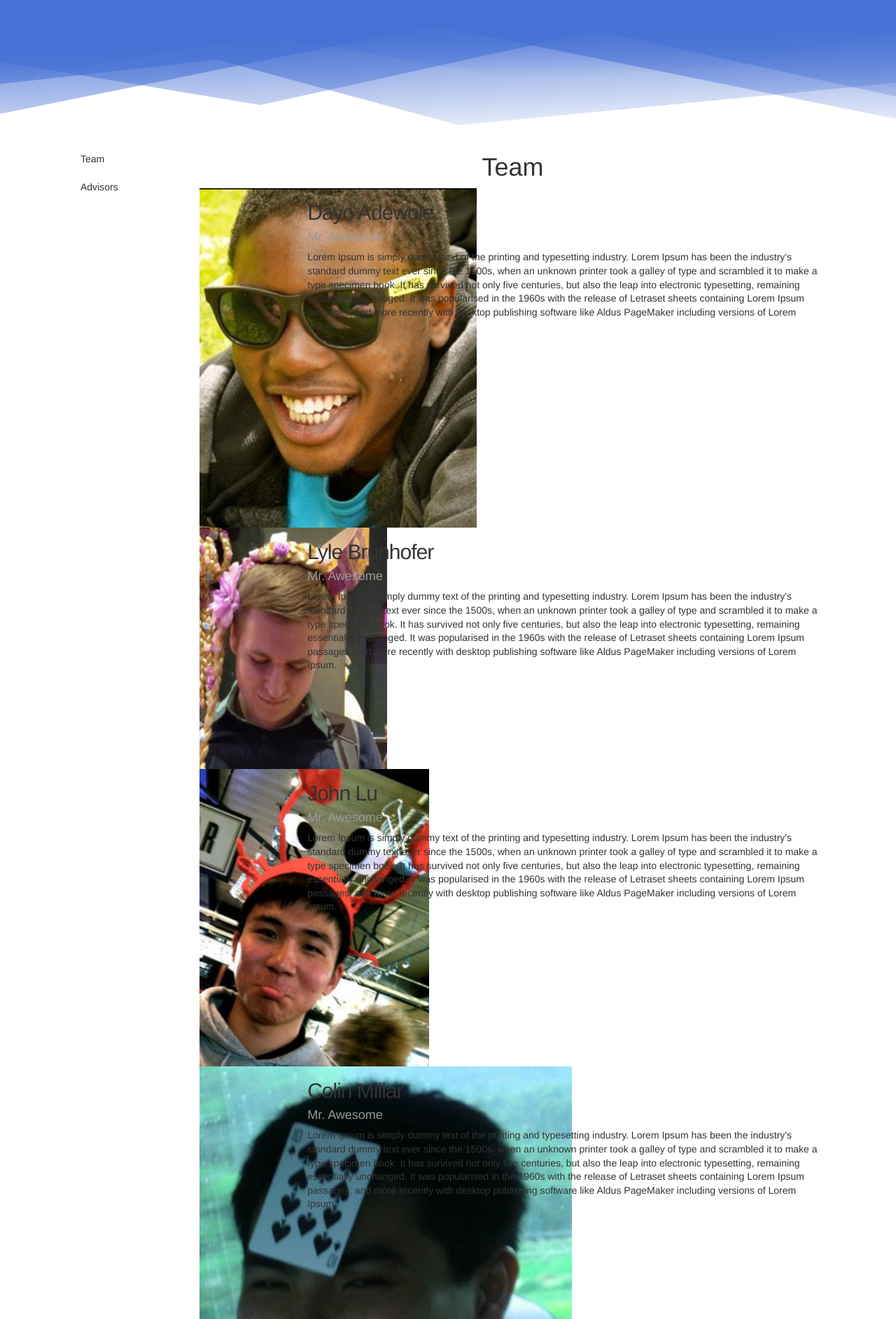
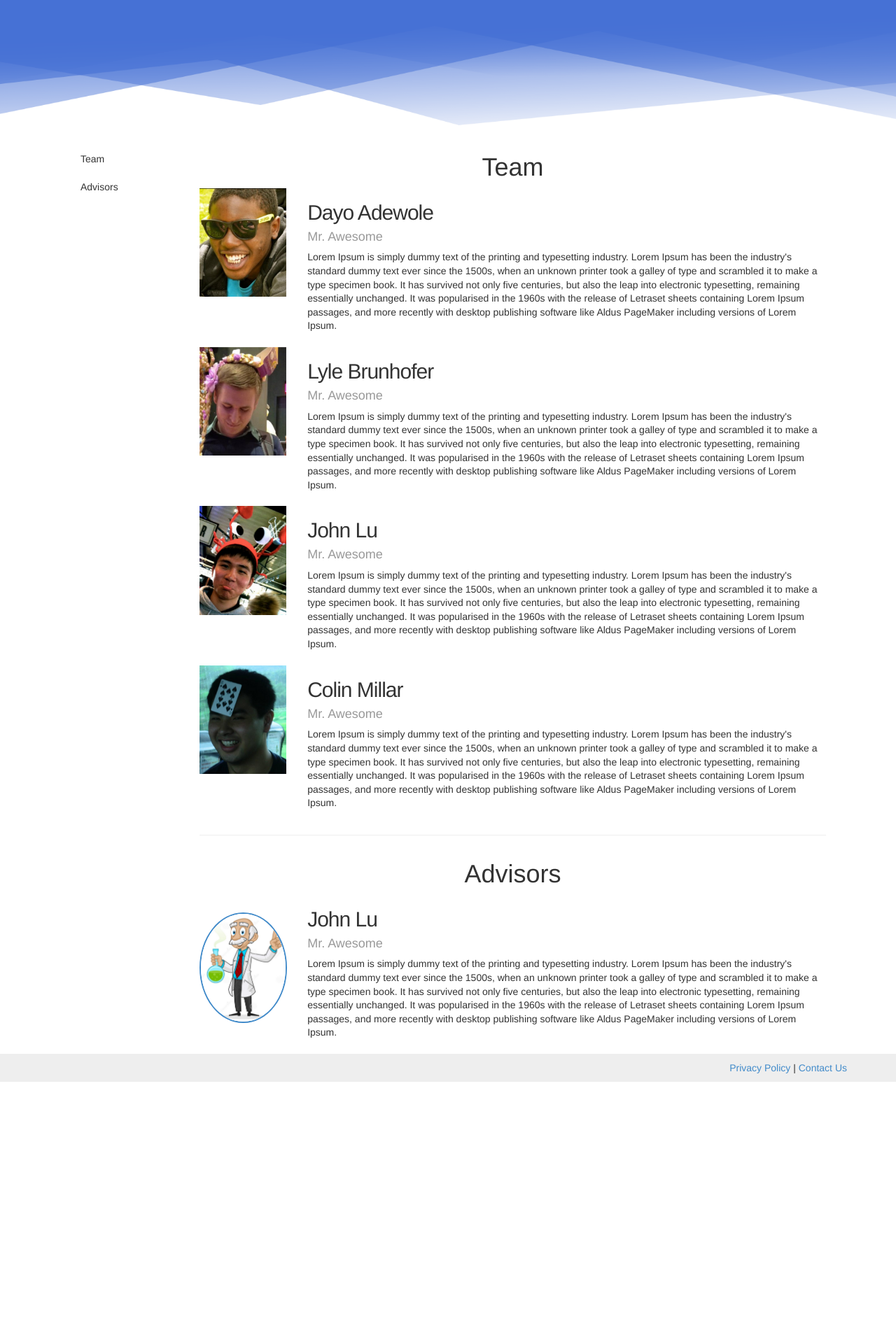
Before and after one commit to jljohnlu/JDLC_Website, a PHP site: page /aboutus.php in a window 1280 px wide. Shown: the part 82-1967 px from the top of the page at 70% size. After the commit the page ends 1628 px from the top, so only its background shows below. Run offline with PHP 8.4, Linux system fonts and the light colour scheme; some libraries are stand-ins or nearby versions.

Commit message:
about us page final

```diff
--- a/aboutus.php
+++ b/aboutus.php
@@ -71,7 +71,7 @@
     <a name="team"></a>
     <h1 style="text-align: center">Team</h1>
       <div class="col-xs-2">
-          <img src="images/dayo.png" style="">
+          <img src="images/dayo.png" style="width: 100%; height: auto;">
       </div>
       <div class="col-xs-10">
           <h2 class="featurette-small">Dayo Adewole</h2>
@@ -81,7 +81,7 @@
     </div>
     <div class="row">
       <div class="col-xs-2">
-          <img src="images/lyle.png" style="">
+          <img src="images/lyle.png" style="width: 100%; height: auto;">
       </div>
       <div class="col-xs-10">
           <h2 class="featurette-small">Lyle Brunhofer</h2>
@@ -91,7 +91,7 @@
     </div>
     <div class="row">
       <div class="col-xs-2">
-          <img src="images/john.png" style="">
+          <img src="images/john.png" style="width: 100%; height: auto;">
       </div>
       <div class="col-xs-10">
           <h2 class="featurette-small">John Lu</h2>
@@ -101,7 +101,7 @@
     </div>
     <div class="row">
       <div class="col-xs-2">
-          <img src="images/colin.png" style="">
+          <img src="images/colin.png" style="width: 100%; height: auto;">
       </div>
       <div class="col-xs-10">
           <h2 class="featurette-small">Colin Millar</h2>
```
Also changed, not shown: images/colin.png, images/dayo.png, images/john.png, images/lyle.png.
